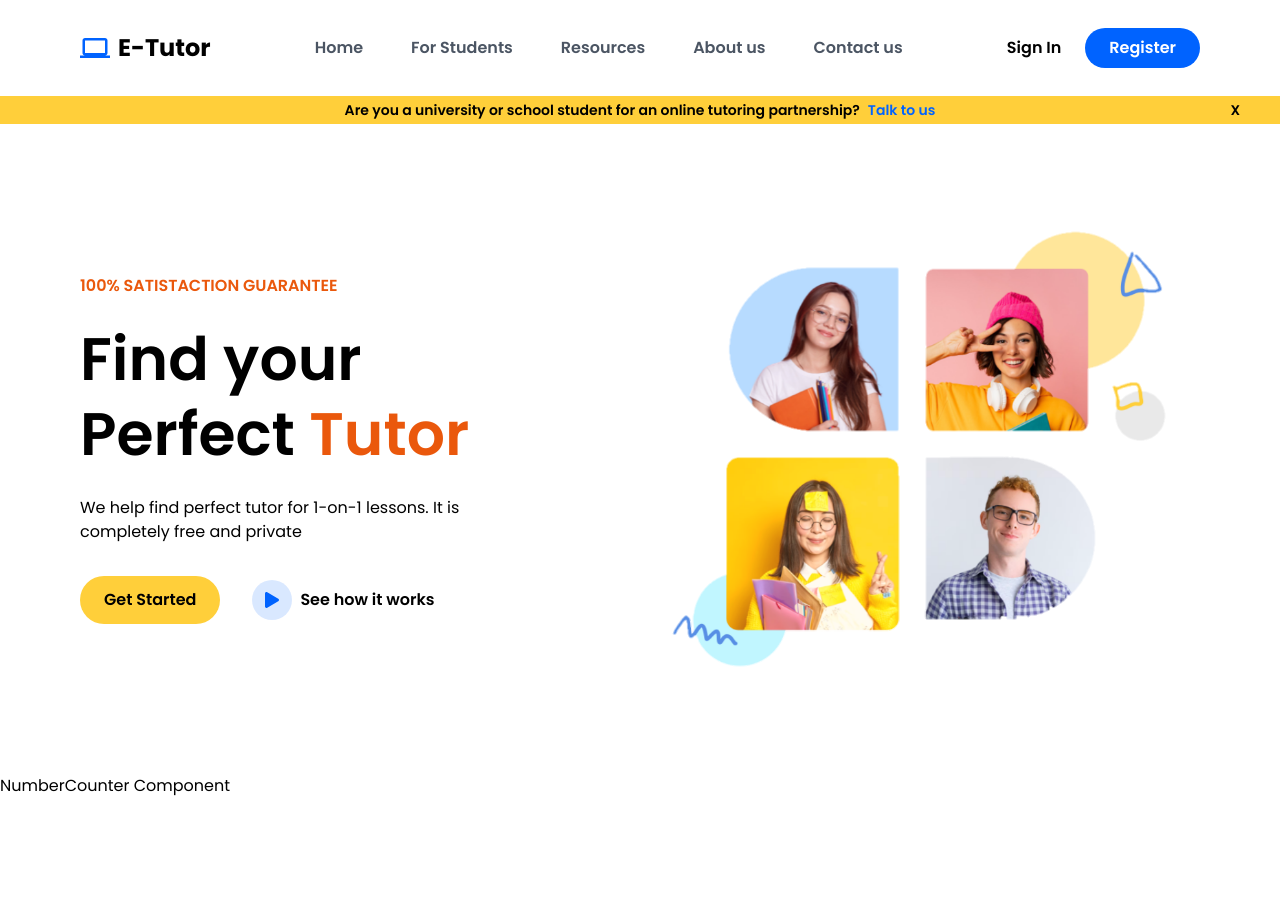
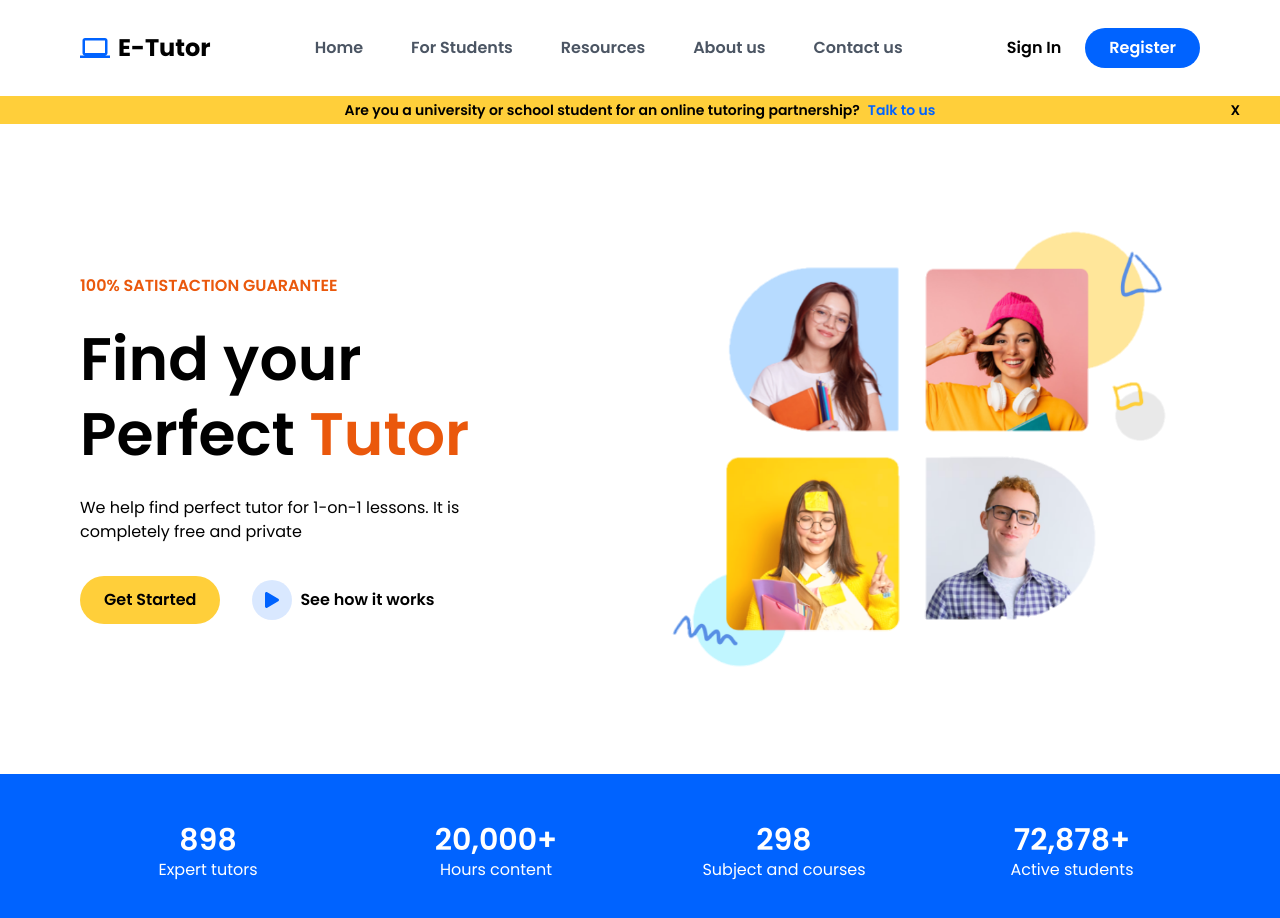
Before and after one commit to wacho91/E-Tutor, a React (Vite) app: page / in a window 1280 px wide. Shown: the top 918 px of the page. Before the commit the page ends 800 px from the top, so only its background shows below. Built offline with nearby package versions, Linux system fonts and the light colour scheme.

Commit message:
NumberCounter Complete

```diff
--- a/package.json
+++ b/package.json
@@ -12,6 +12,7 @@
   "dependencies": {
     "framer-motion": "^11.7.0",
     "react": "^18.3.1",
+    "react-countup": "^6.5.3",
     "react-dom": "^18.3.1",
     "react-icons": "^5.3.0"
   },
--- a/src/Components/NumberCounter/NumberCounter.jsx
+++ b/src/Components/NumberCounter/NumberCounter.jsx
@@ -1,9 +1,59 @@
 
+import CountUp from 'react-countup'
 
 const NumberCounter = () => {
   return (
-    <div>
-       NumberCounter Component
+    <div className='bg-secondary text-white py-12'>
+       <div className="container grid grid-cols-2 md:grid-cols-4 gap-8">
+        <div className='flex flex-col items-center justify-center'>
+            <p className="text-3xl font-semibold">
+                <CountUp
+                    start={0}
+                    end={898}
+                    duration={3}
+                    enableScrollSpy={true}
+                />
+            </p>
+            <p>Expert tutors</p>
+        </div>
+        <div className='flex flex-col items-center justify-center'>
+            <p className="text-3xl font-semibold">
+                <CountUp
+                    end={20000}
+                    separator=","
+                    suffix="+"
+                    duration={3}
+                    enableScrollSpy={true}
+                    scrollSpyOnce={true}
+                />
+            </p>
+            <p>Hours content</p>
+        </div>
+        <div className='flex flex-col items-center justify-center'>
+            <p className="text-3xl font-semibold">
+                <CountUp
+                    end={298}
+                    duration={3}
+                    enableScrollSpy={true}
+                    scrollSpyOnce={true}
+                />
+            </p>
+            <p>Subject and courses</p>
+        </div>
+        <div className='flex flex-col items-center justify-center'>
+            <p className="text-3xl font-semibold">
+                <CountUp
+                    end={72878}
+                    separator=","
+                    suffix="+"
+                    duration={3}
+                    enableScrollSpy={true}
+                    scrollSpyOnce={true}
+                />
+            </p>
+            <p>Active students</p>
+        </div>
+       </div>
     </div>
   )
 }
```
Also changed, not shown: 1 other file (tests, documents, lock files or other folders).
